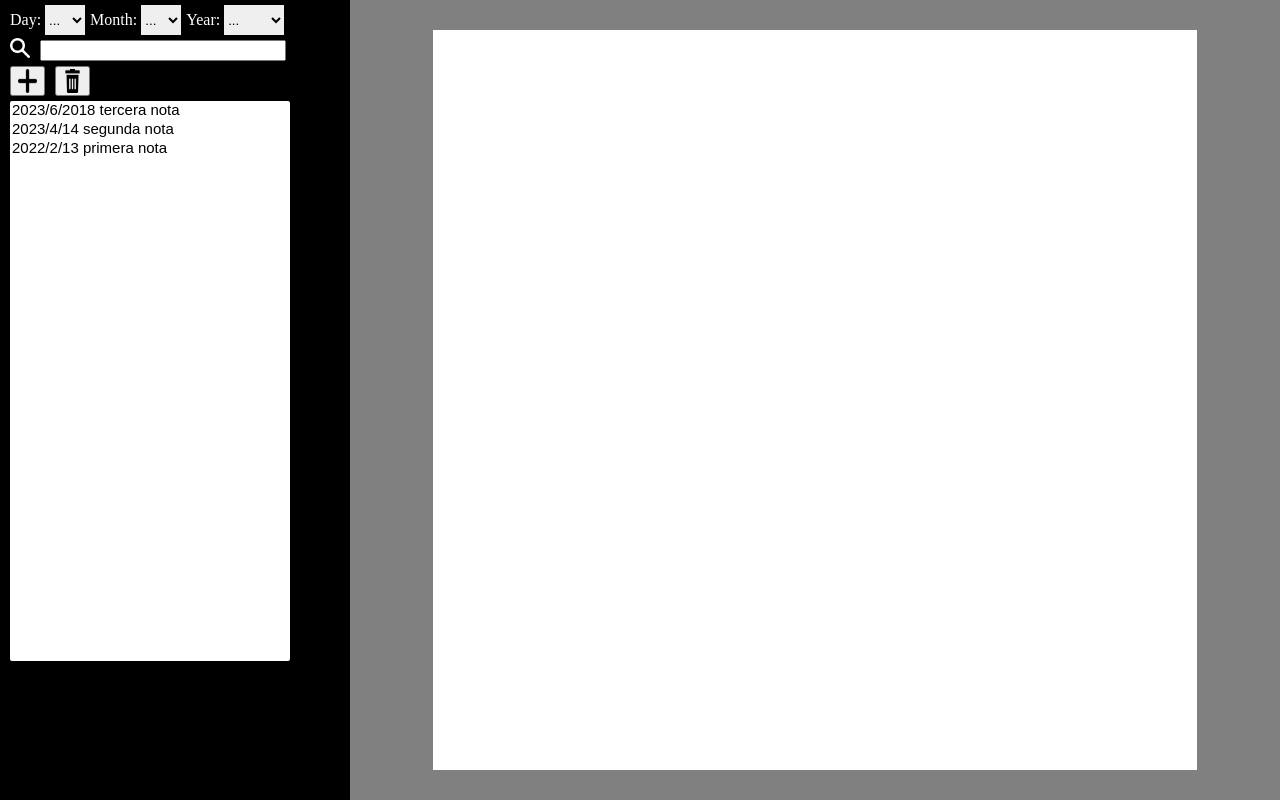
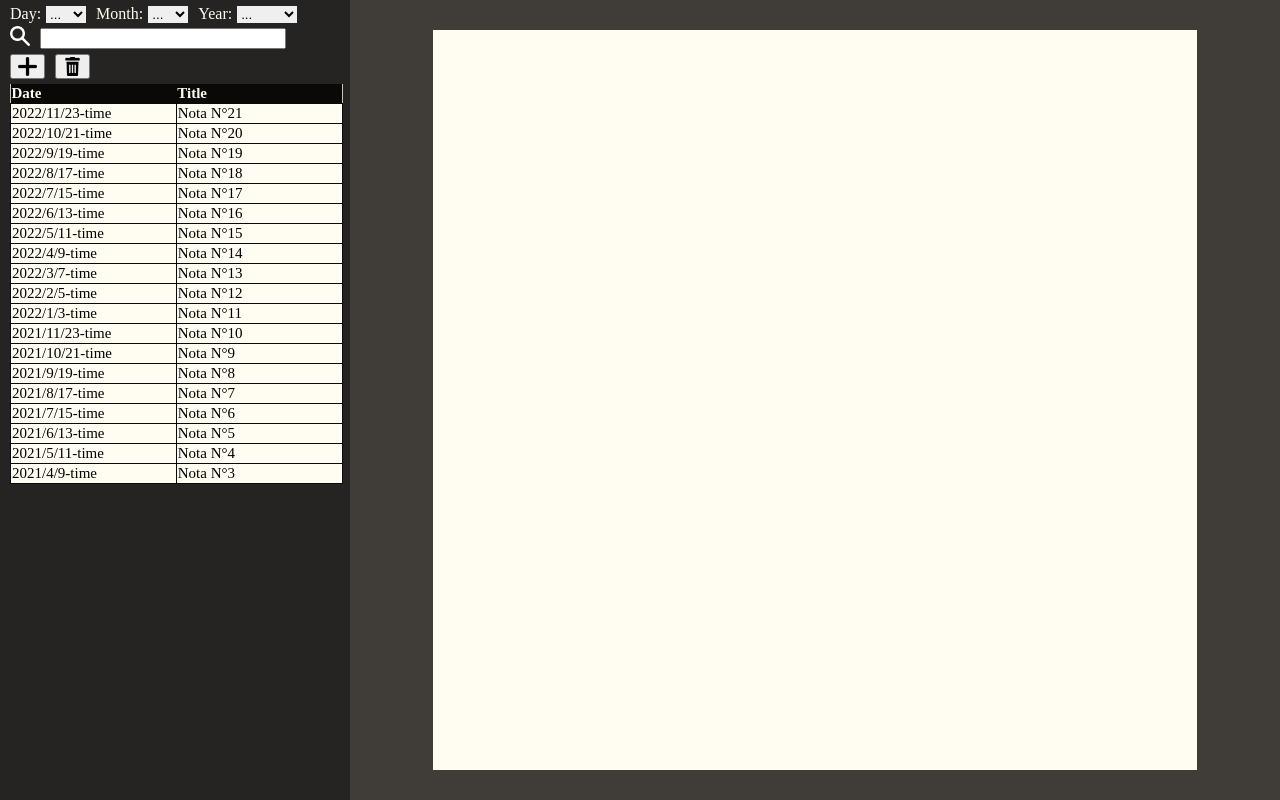
Before and after one commit to PabloGCH/angular-notepad, an Angular app: page / in a window 1280 px wide. Built offline with nearby package versions, Linux system fonts and the light colour scheme.

Commit message:
Numerosos cambios esteticos

```diff
--- a/src/app/components/add-note-dialog/add-note-dialog.component.css
+++ b/src/app/components/add-note-dialog/add-note-dialog.component.css
@@ -49,8 +49,8 @@ fieldset {
     margin-right: 5px;
     padding: 15px;
     border-radius: 10px;
-    background-color: rgb(0, 153, 255);
+    background-color: #EB5E28;
 }
 .button:hover{
-    background-color: rgb(37, 197, 255);
+    background-color: #e97243;
 }
--- a/src/app/components/rm-note-dialog/rm-note-dialog.component.css
+++ b/src/app/components/rm-note-dialog/rm-note-dialog.component.css
@@ -48,10 +48,10 @@ fieldset {
     margin-right: 5px;
     padding: 15px;
     border-radius: 10px;
-    background-color: rgb(0, 153, 255);
+    background-color: #EB5E28;
 }
 .button:hover{
-    background-color: rgb(37, 197, 255);
+    background-color: #e97243;
 }
 .delete {
     background-color: rgb(255, 29, 29);
--- a/src/app/components/sidebar/sidebar.component.css
+++ b/src/app/components/sidebar/sidebar.component.css
@@ -1,3 +1,23 @@
+/*SCROLL-BAR*/
+/*Firefox*/
+* {
+    scrollbar-width: thick;
+    scrollbar-color: #EB5E28 #CCC5B9;
+}
+/*Chrome*/
+*::-webkit-scrollbar {
+    width: 10px;
+}
+*::-webkit-scrollbar-track {
+   background: #CCC5B9;
+}
+*::-webkit-scrollbar-thumb {
+    background-color: #EB5E28;
+    border-radius: 10px;
+    border: 2px solid #CCC5B9;
+}
+
+/*SIDEBAR*/
 #sidebar{
     width: 100%;
     height: 100%;
@@ -6,7 +26,7 @@
     position: relative;
     left: 0px;
     top: 0px;
-    background-color: black;
+    background-color: #252422;
 }
 
 /*Sidebar Menu*/
@@ -31,11 +51,12 @@
     margin-left: 10px;
 }
 .sidebar-button {
+    cursor: pointer;
     display: flex;
     justify-content: center;
     align-items: center;
     width: 35px;
-    height: 30px;
+    height: auto;
     margin-right: 10px;
 }
 .sidebar-button img {
@@ -45,19 +66,36 @@
 #date-box {
     margin-top: 5px;
     margin-left: 10px;
+    width: 100%;
+    display: flex;
+    flex-direction: row;
 }
+
 .select-label {
-    color: white;
+    color: #FFFCF2;
     font: bold;
+    margin-right:5px;
+}
+.select-wrapper {
+    width: 40px;
+    margin-right: 10px;
 }
 .select {
+    cursor: pointer;
+    position: relative;
     border: none;
     width: 40px;
-    height: 30px;
-    margin-right: 5px;
+}
+.select option {
+    display: none;
+}
+.select-dropdown {
+    position: absolute;
+}
+.select-dropdown option {
+    display: block;
 }
 .year {
-    border: none;
     width: 60px;
 }
 
@@ -65,15 +103,40 @@
     margin: 10px;
     margin-top: 5px;
     padding: 0px;
-    width: 80%;
-    height: 70%;
+    width: 95%;
+    height: 400px;
+    background-color: #CCC5B9;
+    overflow: scroll;
 }
 
+
 #note-list{
+    border-collapse: collapse;
     font-size: 15px;
     border: none;
     padding: 0px;
     margin: 0px;
     width: 100%;
-    height: 100%;
 }
+
+#note-list th {
+    background-color: #0a0908;
+    color: #FFFCF2;
+}
+#note-list tr {
+    text-align: left;
+    background-color: #FFFCF2;
+    cursor: pointer;
+}
+#note-list tr:hover {
+    background-color: #403D39;
+    color: white;
+}
+#note-list tr:focus {
+    color: white;
+    background-color: #EB5E28;
+}
+#note-list td {
+    border: solid 1px #0a0908;
+    min-width: 150px;
+}
--- a/src/app/components/sidebar/sidebar.component.html
+++ b/src/app/components/sidebar/sidebar.component.html
@@ -3,20 +3,26 @@
     <app-rm-note-dialog (returnRm)="rmNote()" #rmDialog></app-rm-note-dialog>
     <div id="date-box">
         <label class="select-label" for="day">Day: </label>
-        <select #selectDay id="day" class="select" (input)="this.setDayInput(selectDay)">
+        <div class="select-wrapper">
+            <select #selectDay id="day" class="select" size="1" (input)="selectCollapsed(selectDay)" (blur)="selectCollapsed(selectDay)" (focus)="selectExpand(selectDay)" (input)="this.setDayInput(selectDay)">
                 <option value="...">...</option>
                 <option *ngFor="let i of days" value="{{i}}">{{i}}</option>
             </select>
+        </div>
         <label class="select-label" for="month">Month: </label>
-        <select #selectMonth id="month" class="select" (input)="this.setMonthInput(selectMonth)">
+        <div class="select-wrapper">
+            <select #selectMonth id="month" class="select" size="1" (input)="selectCollapsed(selectMonth)" (blur)="selectCollapsed(selectMonth)" (focus)="selectExpand(selectMonth)" (input)="this.setMonthInput(selectMonth)">>
                 <option value="...">...</option>
                 <option *ngFor="let i of months" value="{{i}}">{{i}}</option>
             </select>
+        </div>
         <label class="select-label" for="year">Year: </label>
-        <select #selectYear id="year" class="select year" (input)="this.setYearInput(selectYear)">
+        <div class="select-wrapper year">
+            <select #selectYear id="year" class="select year" size="1" (input)="selectCollapsed(selectYear)" (blur)="selectCollapsed(selectYear)" (focus)="selectExpand(selectYear)" (input)="this.setYearInput(selectYear)">>
                 <option value="...">...</option>
                 <option *ngFor="let i of years" value="{{i}}">{{i}}</option>
             </select>
+        </div>
     </div>
     <div id="search-box">
         <img id="search-bar-icon" src="../../../assets/search.png" alt="search-icon">
@@ -28,8 +34,15 @@
     </div>
 
     <div id="note-box">
-        <select multiple id="note-list">
-            <option *ngFor="let item of filteredNoteArray(); index as i" (click)="returnNote(item)">{{item.date}} {{item.title}}</option>
-        </select>
+        <table id="note-list">
+            <tr>
+                <th>Date</th>
+                <th>Title</th>
+            </tr>
+            <tr tabindex="1" class="note-list-item" *ngFor="let item of filteredNoteArray()" (click)="returnNote(item)">
+                <td>{{item.date}}</td>
+                <td>{{item.title}}</td>
+            </tr>
+        </table>
     </div>
 </div>
--- a/src/app/components/sidebar/sidebar.component.ts
+++ b/src/app/components/sidebar/sidebar.component.ts
@@ -32,19 +32,18 @@ export class SidebarComponent implements OnInit {
     for(let i = 1; i <= 12; i++){
       this.months.push(i)
     }
-    for(let i = 2022; i <= 2023; i++){
+    for(let i = 2021; i <= 2023; i++){
       this.years.push(i)
     }
 
-    //Datos para prueba
-    this.notes.push({title: 'primera nota',date: '2022/2/13', content: 'esta es la primera nota', id: 0});
-    this.numberOfNotes++;
-    this.notes.push({title: 'segunda nota',date: '2023/4/14', content: 'esta es la segunda nota', id: 1});
-    this.numberOfNotes++;
-    this.notes.push({title: 'tercera nota',date: '2023/6/2018', content: 'esta es la tercera nota', id: 2});
-    this.numberOfNotes++;
-
-
+    for(var i=0; i <= 10; i++) {
+      this.notes.push({title: `Nota N°${i}`,date: `2021/${i + 1}/${i * 2 + 3}-time`, content: `Esta es una nota`, id: i});
+      this.numberOfNotes++;
+    }
+    for(var i=0; i <= 10; i++) {
+      this.notes.push({title: `Nota N°${i + 11}`,date: `2022/${i + 1}/${i * 2 + 3}-time`, content: `Esta es una nota`, id: i});
+      this.numberOfNotes++;
+    }
   }
 
 
@@ -56,7 +55,7 @@ export class SidebarComponent implements OnInit {
   filterBySearchTerm(array :Note[]) :Note[]{
     var parameter :string = this.searchBarValue;
     return array.slice().reverse().filter(function(item){
-      return (item.content.search(parameter) != -1 || item.date.search(parameter) != -1);
+      return (item.title.search(parameter) != -1 || item.date.search(parameter) != -1);
     });
   }
 
@@ -66,7 +65,7 @@ export class SidebarComponent implements OnInit {
     var year = this.year;
 
     return array.slice().filter(function(item) {
-      return ((day=="..." || item.date.search(`/${day}`) != -1) && (month=="..." || item.date.search(`/${month}/`) != -1) && (year=="..." || item.date.search(`${year}/`) != -1));
+      return ((day=="..." || item.date.search(`/${day}-`) != -1) && (month=="..." || item.date.search(`/${month}/`) != -1) && (year=="..." || item.date.search(`${year}/`) != -1));
     })
   }
 
@@ -117,8 +116,16 @@ export class SidebarComponent implements OnInit {
     this.currentNote.emit(note);
   }
 
-
-
+  selectExpand(element :HTMLSelectElement){
+    element.removeAttribute("disabled")
+    element.size = 5;
+    element.classList.add("select-dropdown");
+  }
+  selectCollapsed(element :HTMLSelectElement){
+    element.removeAttribute("size");
+    element.blur();
+    element.classList.remove("select-dropdown");
+  }
 
   ngOnInit(): void {
 
--- a/src/app/components/text-renderer/text-renderer.component.css
+++ b/src/app/components/text-renderer/text-renderer.component.css
@@ -4,13 +4,13 @@
     justify-content: center;
     width: 100%;
     height: 100%;
-    background-color: gray;
+    background-color: #403D39;
 }
 
 #text-box{
     padding: 10px;
     width: 80%;
     height: 90%;
-    background-color: white;
+    background-color: #FFFCF2;
     overflow-y: scroll;
 }
```
Lines whose indentation alone changed are shown as unchanged.
